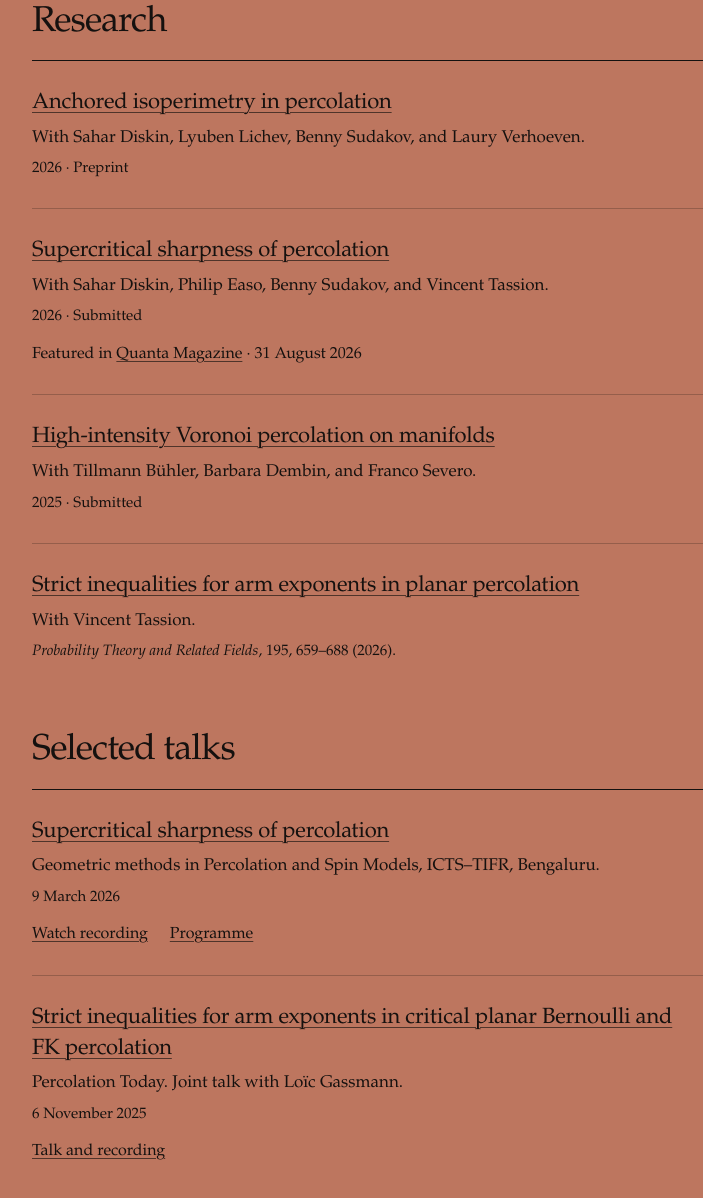
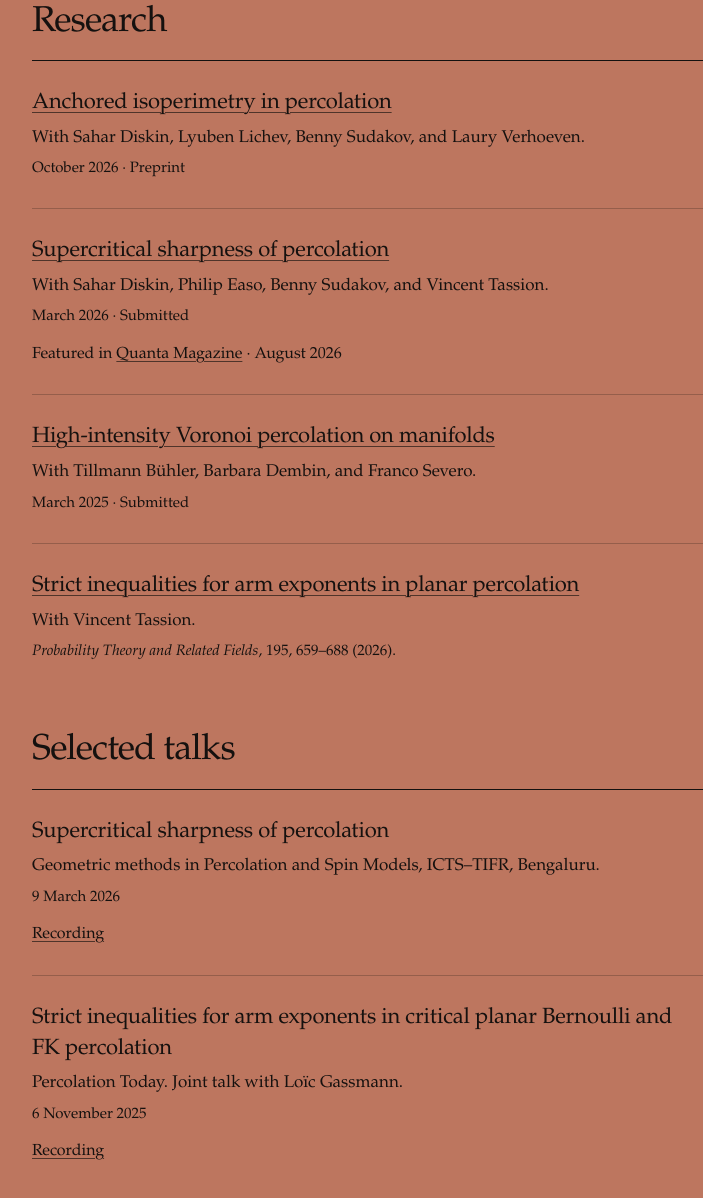
Before and after one commit to ritvikradhakrishnan-dot/ritvikradhakrishnan-dot.github.io, a plain HTML site: page index.html in a window 1280 px wide. Shown: the part 468-1666 px from the top of the page, without its empty margins (198-901 px from the left). Drawn offline with Linux system fonts and the light colour scheme.

Commit message:
Add files via upload

```diff
--- a/index.html
+++ b/index.html
@@ -36,21 +36,21 @@
         <li class="entry">
           <h3><a href="https://arxiv.org/abs/2610.38941">Anchored isoperimetry in percolation</a></h3>
           <p class="authors">With Sahar Diskin, Lyuben Lichev, Benny Sudakov, and Laury Verhoeven.</p>
-          <p class="entry-meta">2026 · Preprint</p>
+          <p class="entry-meta"><time datetime="2026-10">October 2026</time> · Preprint</p>
         </li>
         <li class="entry">
           <h3><a href="https://arxiv.org/abs/2603.03257">Supercritical sharpness of percolation</a></h3>
           <p class="authors">With Sahar Diskin, Philip Easo, Benny Sudakov, and Vincent Tassion.</p>
-          <p class="entry-meta">2026 · Submitted</p>
+          <p class="entry-meta"><time datetime="2026-03">March 2026</time> · Submitted</p>
           <p class="press-note">
             Featured in <a href="https://www.quantamagazine.org/stunning-percolation-proof-solves-decades-old-puzzle-about-phase-transitions-20260831/">Quanta Magazine</a>
-            <span class="press-date">· <time datetime="2026-08-31">31 August 2026</time></span>
+            <span class="press-date">· <time datetime="2026-08">August 2026</time></span>
           </p>
         </li>
         <li class="entry">
           <h3><a href="https://arxiv.org/abs/2503.21737">High-intensity Voronoi percolation on manifolds</a></h3>
           <p class="authors">With Tillmann Bühler, Barbara Dembin, and Franco Severo.</p>
-          <p class="entry-meta">2025 · Submitted</p>
+          <p class="entry-meta"><time datetime="2025-03">March 2025</time> · Submitted</p>
         </li>
         <li class="entry">
           <h3><a href="https://arxiv.org/abs/2410.23250">Strict inequalities for arm exponents in planar percolation</a></h3>
@@ -64,20 +64,19 @@
       <h2 id="talks-heading">Selected talks</h2>
       <ul class="entry-list talk-list">
         <li class="entry">
-          <h3><a href="https://youtube.com/live/MtqOQQla6Wk">Supercritical sharpness of percolation</a></h3>
+          <h3>Supercritical sharpness of percolation</h3>
           <p>Geometric methods in Percolation and Spin Models, ICTS–TIFR, Bengaluru.</p>
           <p class="entry-meta"><time datetime="2026-03-09">9 March 2026</time></p>
           <p class="entry-links">
-            <a href="https://youtube.com/live/MtqOQQla6Wk" aria-label="Watch Supercritical sharpness of percolation">Watch recording</a>
-            <a href="https://www.icts.res.in/program/gpsm/talks">Programme</a>
+            <a href="https://youtube.com/live/MtqOQQla6Wk" aria-label="Recording of Supercritical sharpness of percolation">Recording</a>
           </p>
         </li>
         <li class="entry">
-          <h3><a href="https://percolation.ethz.ch/zoom-talks-2025/ritvik-radhakrishnan-and-loic-gassmann-strict-inequalities-for-arm-exponents-in-critical-planar-bernoulli-and-fk-percolation/">Strict inequalities for arm exponents in critical planar Bernoulli and FK percolation</a></h3>
+          <h3>Strict inequalities for arm exponents in critical planar Bernoulli and FK percolation</h3>
           <p>Percolation Today. Joint talk with Loïc Gassmann.</p>
           <p class="entry-meta"><time datetime="2025-11-06">6 November 2025</time></p>
           <p class="entry-links">
-            <a href="https://percolation.ethz.ch/zoom-talks-2025/ritvik-radhakrishnan-and-loic-gassmann-strict-inequalities-for-arm-exponents-in-critical-planar-bernoulli-and-fk-percolation/">Talk and recording</a>
+            <a href="https://percolation.ethz.ch/zoom-talks-2025/ritvik-radhakrishnan-and-loic-gassmann-strict-inequalities-for-arm-exponents-in-critical-planar-bernoulli-and-fk-percolation/" aria-label="Recording of Strict inequalities for arm exponents in critical planar Bernoulli and FK percolation">Recording</a>
           </p>
         </li>
       </ul>
```
